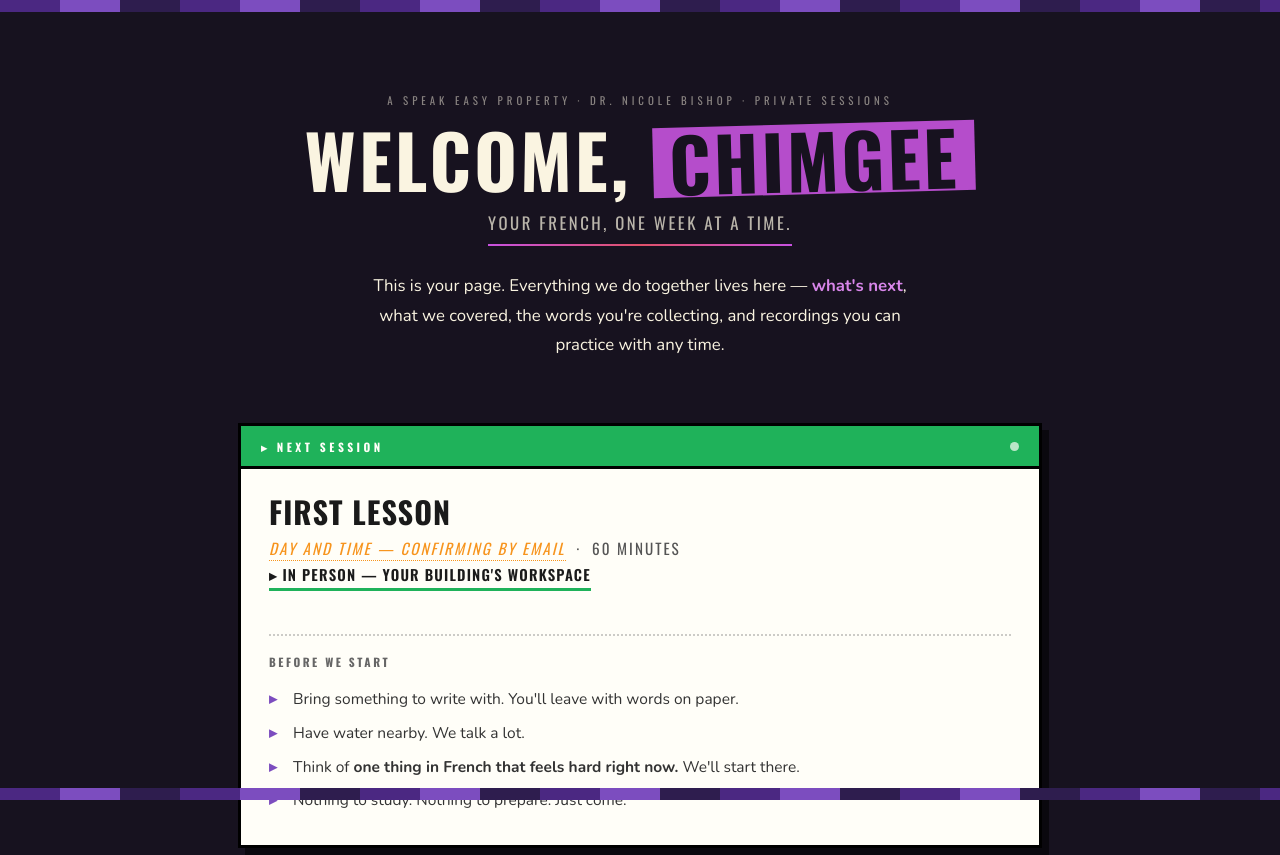
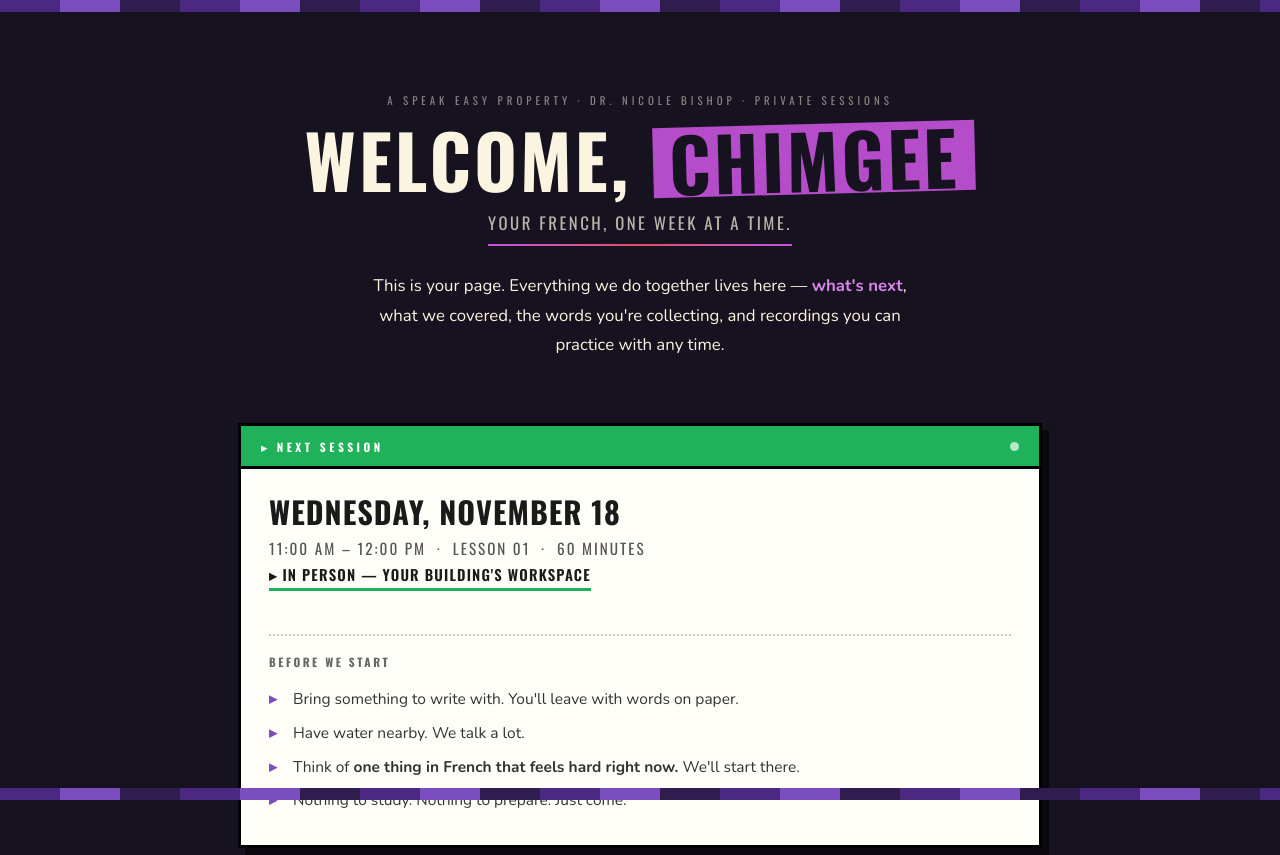
Before and after one commit to l8blo0om/languagespeakeasy, a plain HTML site: page students/chimgee/index.html in a window 1280 px wide. Shown: the top 855 px of the page. Drawn offline with nearby package versions, Linux system fonts and the light colour scheme.

Commit message:
Chimgee: put the real date and time back on the card
11:00 today is the standing arrangement, not a TBD — the Tue/Thu switch
is only an option she's been offered and hasn't taken. Blanking the card
made it useless to look at. Comment left with the swap if she takes it.

Co-Authored-By: Claude Opus 5 <noreply@anthropic.com>

```diff
--- a/students/chimgee/index.html
+++ b/students/chimgee/index.html
@@ -329,17 +329,13 @@
     <div class="next">
       <div class="band"><span>▸ Next Session</span><span class="pulse"></span></div>
       <div class="body">
-        <!-- NICOLE: day and time are unsettled while Chimgee decides between
-             today at 11:00 and switching to Tue/Thu at 10:30. Once she replies,
-             put the real details back — e.g.
+        <!-- NICOLE: this is the standing arrangement. If Chimgee takes the
+             Tue/Thu option, change to:
                  <div class="when">Thursday, November 19</div>
-                 <div class="clock">10:30 – 11:30 AM &nbsp;·&nbsp; Lesson 01 &nbsp;·&nbsp; 60 minutes</div>
-             The amber dotted styling below is the .tbd marker; it disappears
-             as soon as you replace that span with plain text. -->
-        <div class="when">First lesson</div>
+                 <div class="clock">10:30 – 11:30 AM &nbsp;·&nbsp; Lesson 01 &nbsp;·&nbsp; 60 minutes</div> -->
+        <div class="when">Wednesday, November 18</div>
         <div class="clock">
-          <span class="tbd">Day and time — confirming by email</span>
-          &nbsp;·&nbsp; 60 minutes
+          11:00 AM – 12:00 PM &nbsp;·&nbsp; Lesson 01 &nbsp;·&nbsp; 60 minutes
         </div>
 
         <div class="place">▸ In person — your building's workspace</div>
```
